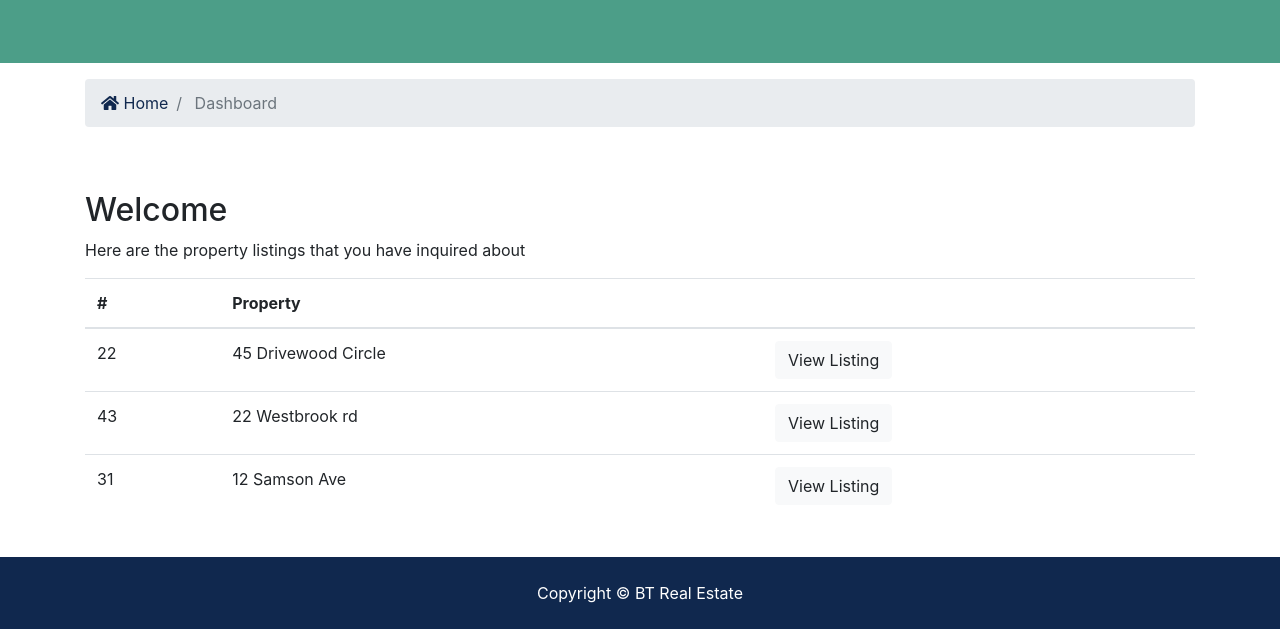
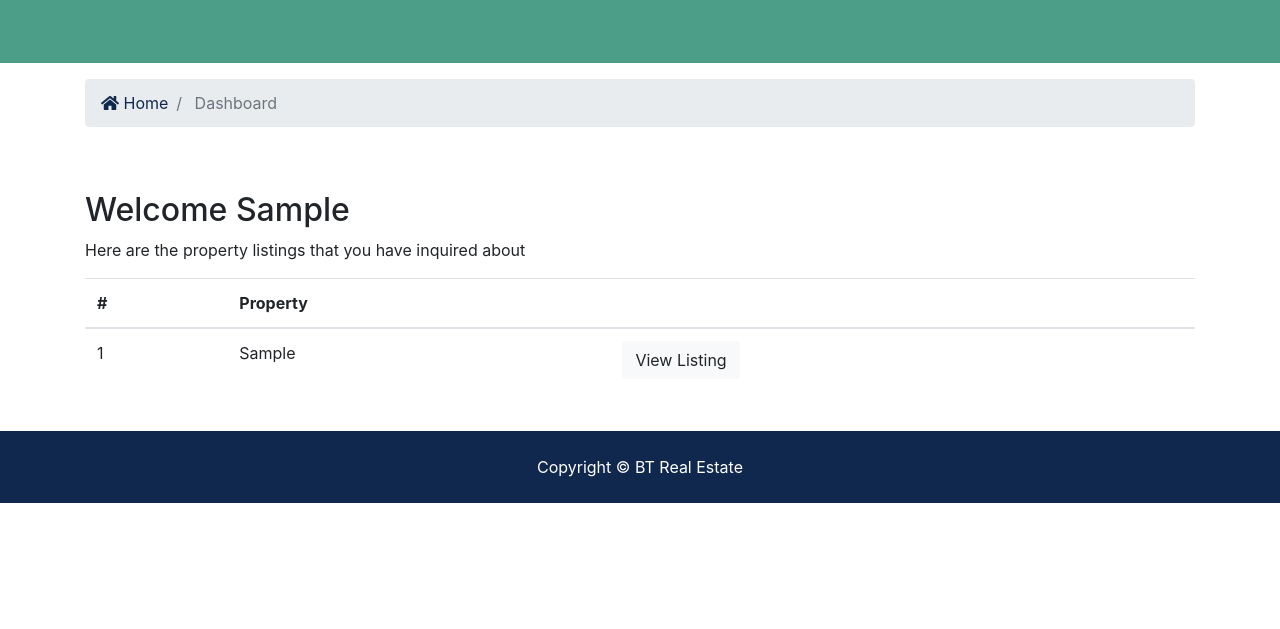
Before and after one commit to znss1989/bt-realestate-site, a Django app: page /accounts/dashboard in a window 1280 px wide. Shown: the part 282-911 px from the top of the page. After the commit the page ends 785 px from the top, so only its background shows below. Run offline with Django 3.2, Linux system fonts and the light colour scheme; a user stored in the database is signed in; tables that the repository leaves empty hold one stand-in row (values such as "Sample post"); some libraries are stand-ins or nearby versions.

Commit message:
dynamic inquiry in dashboard

```diff
--- a/accounts/views.py
+++ b/accounts/views.py
@@ -1,6 +1,8 @@
 from django.shortcuts import render, redirect
 from django.contrib import messages, auth
 from django.contrib.auth.models import User
+
+from contacts.models import Contact
 
 
 # Create your views here.
@@ -59,4 +61,8 @@ def logout(request):
 
 
 def dashboard(request):
-    return render(request, 'accounts/dashboard.html')
+    user_contacts = Contact.objects.order_by('-contact_date').filter(user_id=request.user.id)
+    context = {
+        'contacts': user_contacts
+    }
+    return render(request, 'accounts/dashboard.html', context)
--- a/templates/accounts/dashboard.html
+++ b/templates/accounts/dashboard.html
@@ -39,7 +39,8 @@
   <div class="container">
     <div class="row">
       <div class="col-md-12">
-        <h2>Welcome</h2>
+        <h2>Welcome {{ user.first_name }}</h2>
+        {% if contacts %}
           <p>Here are the property listings that you have inquired about</p>
           <table class="table">
             <thead>
@@ -50,29 +51,20 @@
               </tr>
             </thead>
             <tbody>
+              {% for contact in contacts %}
                 <tr>
-              <td>22</td>
-              <td>45 Drivewood Circle</td>
+                  <td>{{ contact.id }}</td>
+                  <td>{{ contact.listing }}</td>
                   <td>
-                <a class="btn btn-light" href="#">View Listing</a>
+                    <a class="btn btn-light" href="{% url 'listing' contact.listing_id %}">View Listing</a>
                   </td>
                 </tr>
-            <tr>
-              <td>43</td>
-              <td>22 Westbrook rd</td>
-              <td>
-                <a class="btn btn-light" href="#">View Listing</a>
-              </td>
-            </tr>
-            <tr>
-              <td>31</td>
-              <td>12 Samson Ave</td>
-              <td>
-                <a class="btn btn-light" href="#">View Listing</a>
-              </td>
-            </tr>
+              {% endfor %}
             </tbody>
           </table>
+        {% else %}
+          <p>No inquiries made yet</p>
+        {% endif %}
       </div>
     </div>
   </div>
```
Lines whose indentation alone changed are shown as unchanged.
